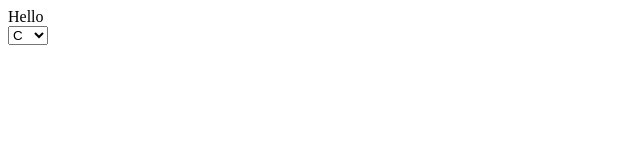
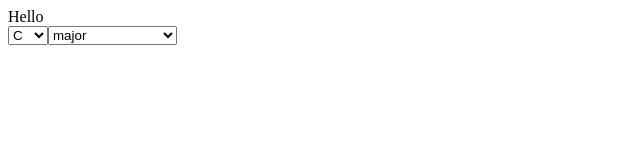
Before and after one commit to wispykey/scale-share, an Angular app in the folder client/: page / in a window 1280 px wide. Shown: the top 160 px of the page, without its empty margins (0-640 px from the left). Built offline with nearby package versions, Linux system fonts and the light colour scheme.

Commit message:
Scale selector HTML

```diff
--- a/client/src/app/app.html
+++ b/client/src/app/app.html
@@ -1,2 +1,3 @@
 <div> Hello </div>
 <app-tonic-selector></app-tonic-selector>
+<app-scale-selector></app-scale-selector>
--- a/client/src/app/app.ts
+++ b/client/src/app/app.ts
@@ -1,10 +1,11 @@
 import { Component, signal } from '@angular/core';
 import { RouterOutlet } from '@angular/router';
 import { TonicSelector } from "./tonic-selector/tonic-selector";
+import { ScaleSelector } from "./scale-selector/scale-selector";
 
 @Component({
     selector: 'app-root',
-    imports: [RouterOutlet, TonicSelector],
+    imports: [RouterOutlet, TonicSelector, ScaleSelector],
     templateUrl: './app.html',
     styleUrl: './app.scss',
 })
--- /dev/null
+++ b/client/src/app/scale-selector/scale-selector.html
@@ -0,0 +1,12 @@
+<select name="scale" id="scale">
+    <optgroup label="Scales">
+        <option value="major">major</option>
+        <option value="natural-minor">natural minor</option>
+        <option value="harmonic-minor">harmonic minor</option>
+        <option value="melodic-minor">melodic minor</option>
+    </optgroup>
+    <optgroup label="Arpeggios">
+        <option value="major-triad-arpeggio">major triad</option>
+        <option value="minor-triad-arpeggio">minor triad</option>
+    </optgroup>
+</select>
```
Also changed, not shown: client/src/app/scale-selector/scale-selector.ts (added, +11 -0 lines), client/src/app/scale-selector/scale-selector.scss (added), 1 other file (tests, documents, lock files or other folders).
